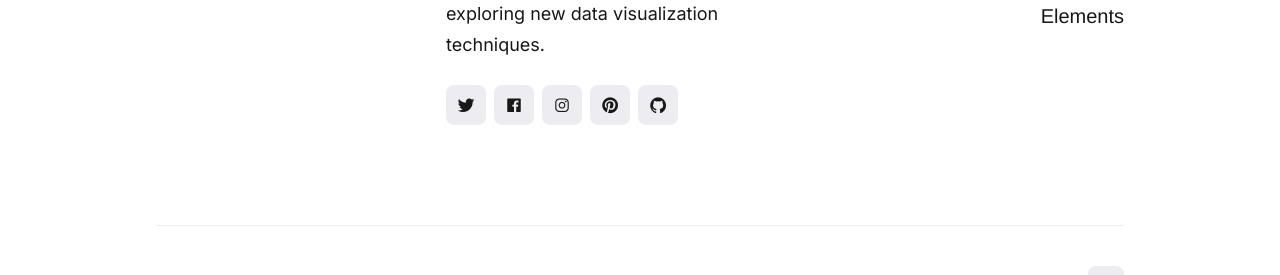
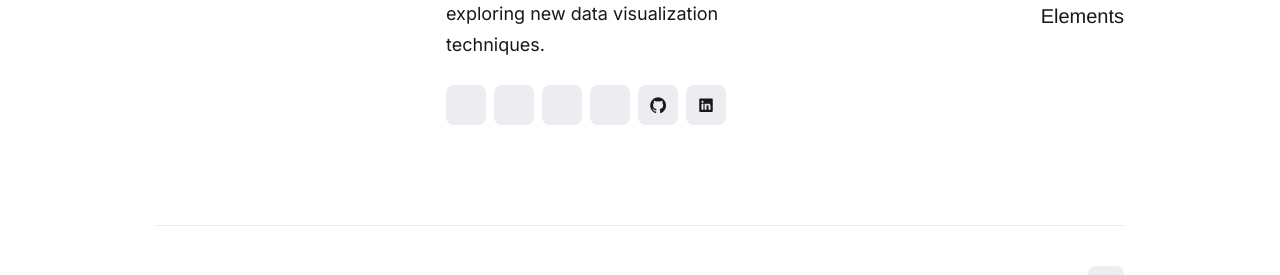
Before and after one commit to erica-prog/hilton_website, a Jekyll site: the page built from index.html, in a window 1280 px wide. Shown: the part 3683-3958 px from the top of the page. Built offline with Jekyll 4.4.1, drawn with Linux system fonts in a browser that asks for light colours; nearby versions of some CDN libraries; some web fonts are replaced.

Commit message:
changing socials and elements section in setting

```diff
--- a/_data/settings.yml
+++ b/_data/settings.yml
@@ -22,8 +22,8 @@
         title: 'About'
       - url: '/contact/'
         title: 'Contact'
-      - url: '/elements/'
-        title: 'Elements'
+      #- url: '/elements/'
+      #  title: 'Elements'
 
 
 #-------------------------------
@@ -34,11 +34,12 @@
   author__avatar: '/images/profile_photo.jpeg'
 
 social:
-- {icon: "ion-logo-twitter", link: "https://twitter.com"}
-- {icon: "ion-logo-facebook", link: "https://facebook.com"}
-- {icon: "ion-logo-instagram", link: "https://instagram.com"}
-- {icon: "ion-logo-pinterest", link: "https://pinterest.com"}
-- {icon: "ion-logo-github", link: "https://github.com"}
+- #{icon: "ion-logo-twitter", link: "https://twitter.com"}
+- #{icon: "ion-logo-facebook", link: "https://facebook.com"}
+- #{icon: "ion-logo-instagram", link: "https://instagram.com"}
+- #{icon: "ion-logo-pinterest", link: "https://pinterest.com"}
+- {icon: "ion-logo-github", link: "https://github.com/erica-prog"}
+- {icon: "ion-logo-linkedin", link: " https://www.linkedin.com/in/erika-atoma-data/"}
 
 # Example of adding a new link to the footer - {icon: "ion-logo-dribbble", link: "https://dribbble.com"}
 # Other icons can be found at https://ionicons.com/v4/
```
